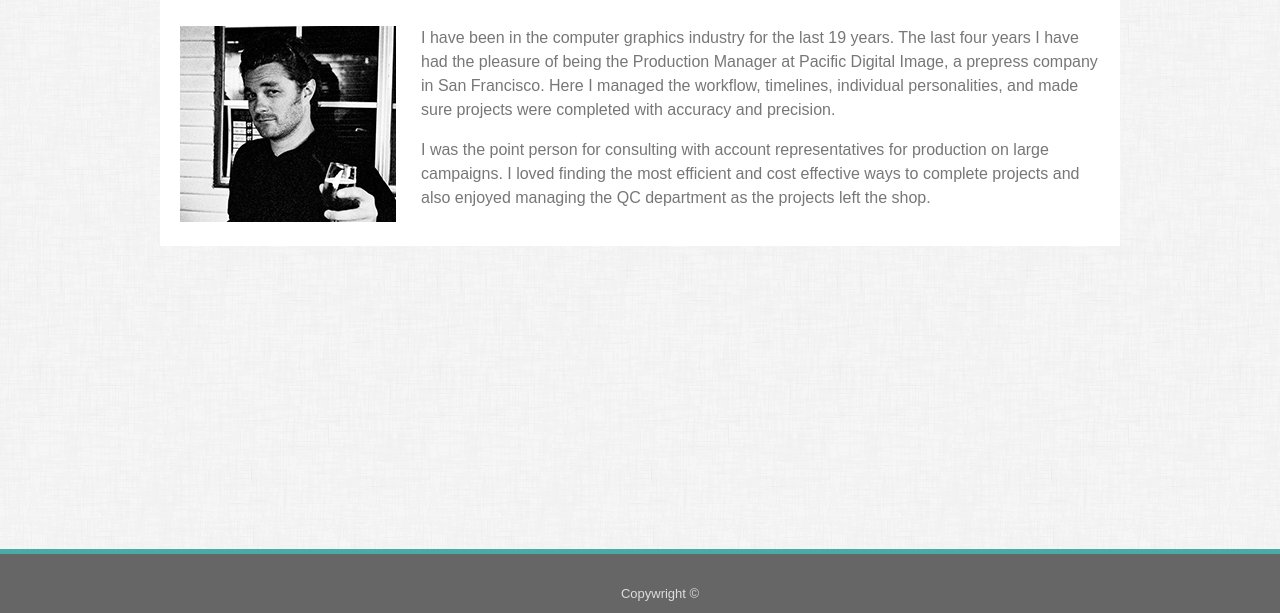
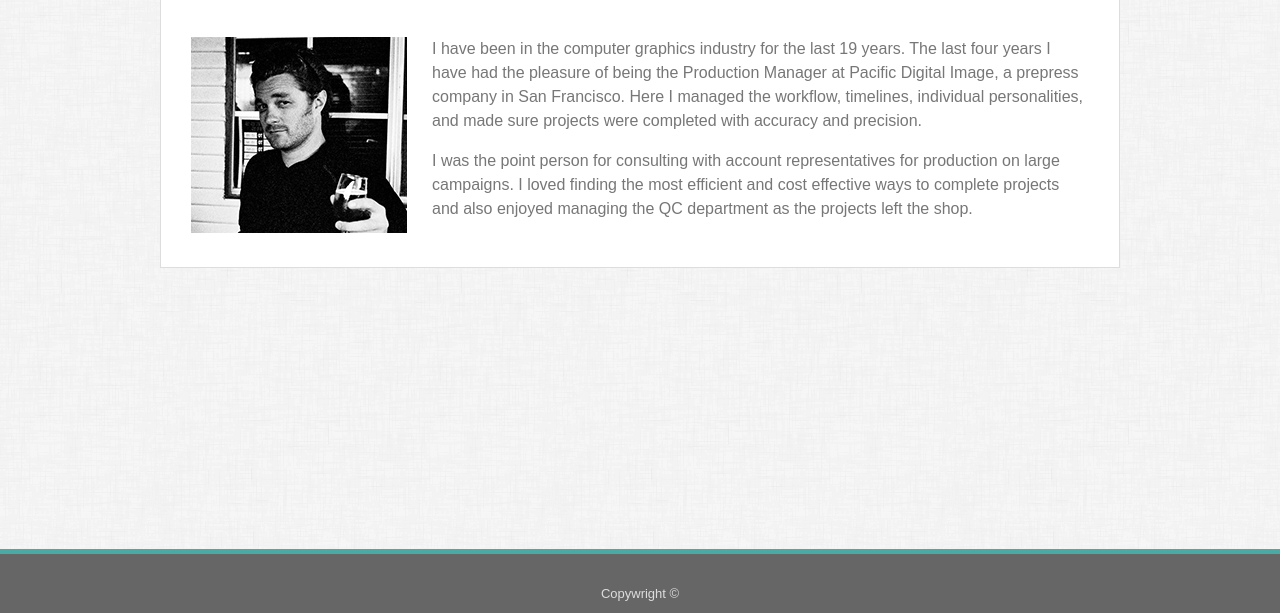
Before and after one commit to ryansteven79/Basic-Portfolio, a plain HTML site: page index.html in a window 1280 px wide. Shown: the part 187-800 px from the top of the page. Drawn offline with Linux system fonts and the light colour scheme.

Commit message:
added stoke to main div

```diff
--- a/assets/css/style.css
+++ b/assets/css/style.css
@@ -114,15 +114,12 @@ h2 {
     margin-top: 90px;
     margin-bottom: 90px;
     width: 960px;
-    padding: 20px;
+    padding: 30px;
     background: white;
     height: auto;
     box-sizing: border-box;
     overflow: hidden;
-}
-
-p:nth-child(1){
-    text-indent: 40px;
+    border: 1px solid #ddd;
 }
 
 .port-pic {
```
